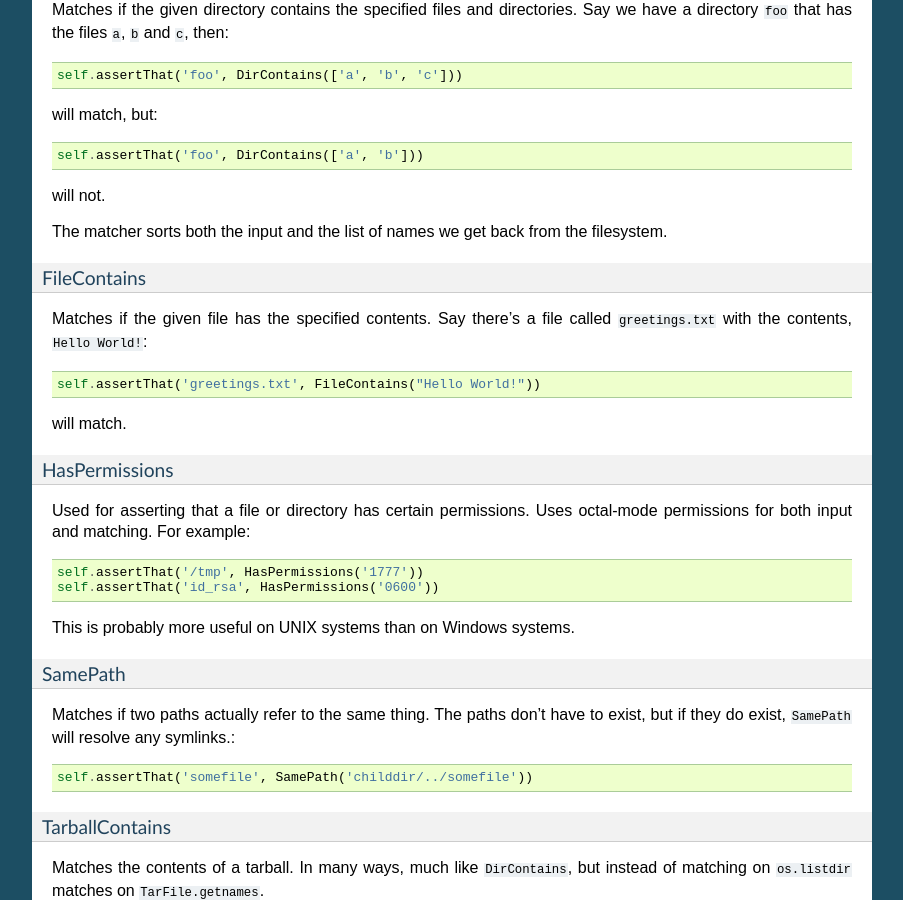
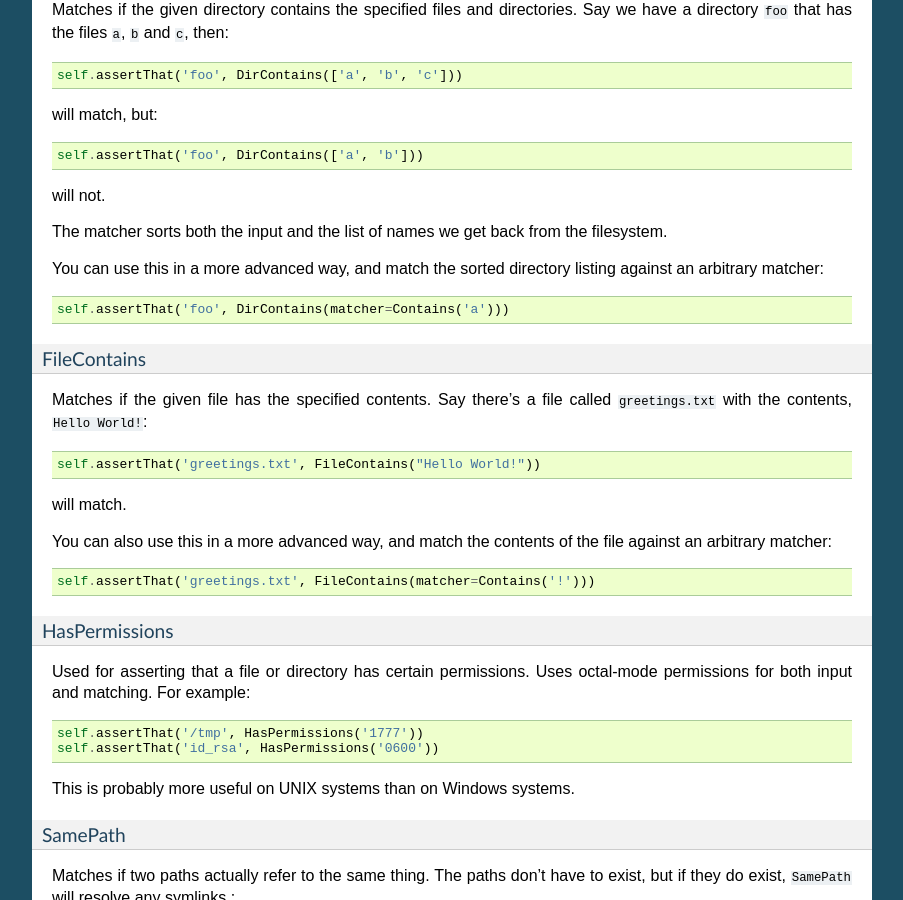
Before and after one commit to testing-cabal/testtools, a Sphinx documentation site: the page built from doc/for-test-authors.rst, in a window 1280 px wide and 900 px high, scrolled down 7756 px. Shown: the whole window, without its empty margins (198-1101 px from the left). Built offline with Sphinx 7.4.7, drawn with Linux system fonts in a browser that asks for light colours; pages that are not in the unit, such as notebooks, are missing from menus.

Commit message:
End user docs

```diff
--- a/doc/for-test-authors.rst
+++ b/doc/for-test-authors.rst
@@ -499,6 +499,11 @@ will not.
 The matcher sorts both the input and the list of names we get back from the
 filesystem.
 
+You can use this in a more advanced way, and match the sorted directory
+listing against an arbitrary matcher::
+
+  self.assertThat('foo', DirContains(matcher=Contains('a')))
+
 
 FileContains
 ~~~~~~~~~~~~
@@ -509,6 +514,11 @@ called ``greetings.txt`` with the contents, ``Hello World!``::
   self.assertThat('greetings.txt', FileContains("Hello World!"))
 
 will match.
+
+You can also use this in a more advanced way, and match the contents of the
+file against an arbitrary matcher::
+
+  self.assertThat('greetings.txt', FileContains(matcher=Contains('!')))
 
 
 HasPermissions
```
